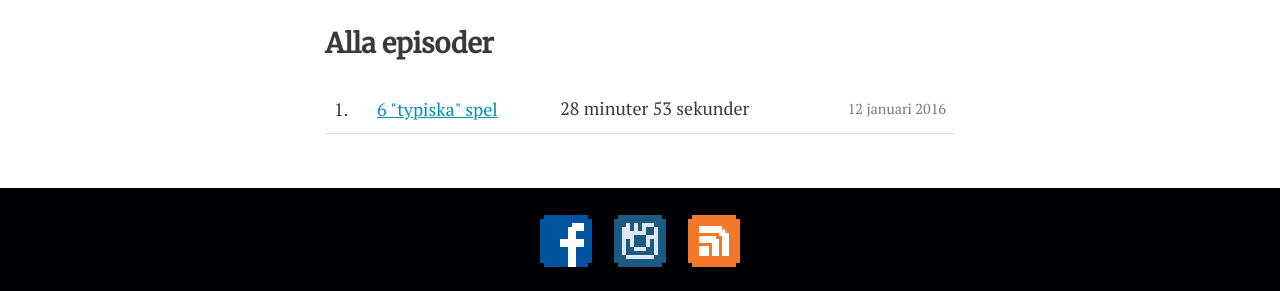
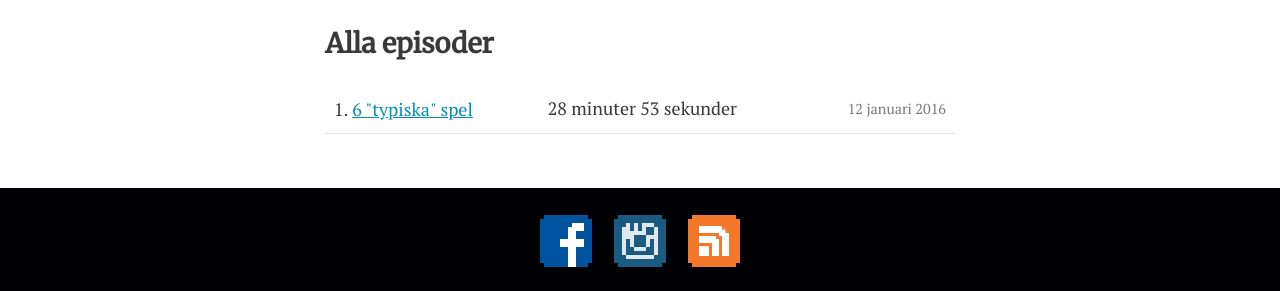
Before and after one commit to svendahlstrand/spelkosmos.se, a Jekyll site: the page built from index.md, in a window 1280 px wide. Shown: the part 513-804 px from the top of the page. Built offline with Jekyll 4.4.1, drawn with Linux system fonts in a browser that asks for light colours.

Commit message:
Consolidate columns.

```diff
--- a/index.md
+++ b/index.md
@@ -13,10 +13,7 @@ Upplev nya och gamla spelvärldar och magiska berättelser tillsammans med Sanna
 	{% for post in site.posts %}
 	<tr>
 		<td>
-			{{ post.episode }}.
-		</td>
-		<td>
-      	<a href="{{ post.url }}">{{ post.title }}</a>
+			{{ post.episode }}. <a href="{{ post.url }}">{{ post.title }}</a>
 		</td>
 		<td>
 			{% include pretty-duration.liquid duration=post.duration %}
```
